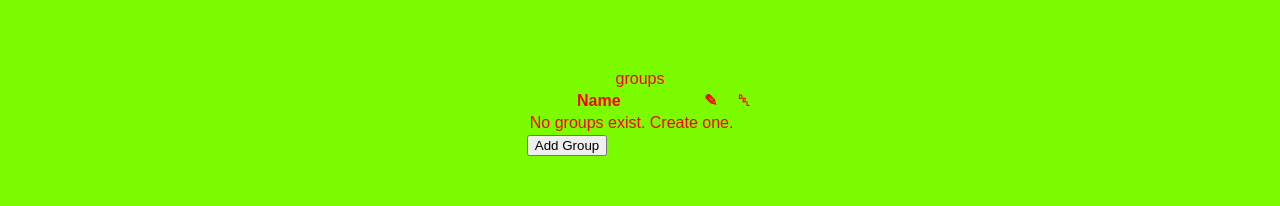
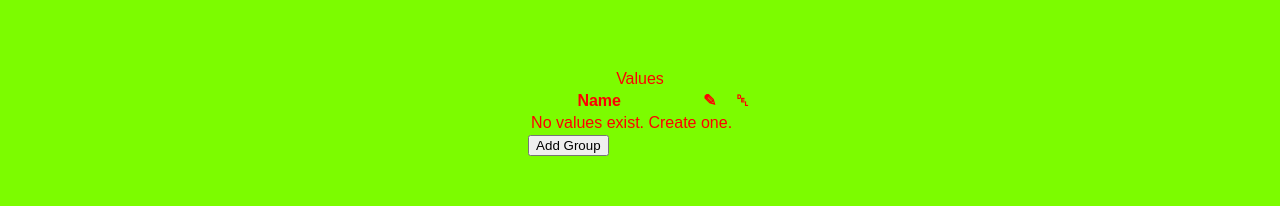
Before and after one commit to jacobpatterson1549/macro-measure, a React (Create React App) app: page / in a window 1280 px wide. Shown: the part 406-612 px from the top of the page. Built offline with nearby package versions, Linux system fonts and the light colour scheme.

Commit message:
moving groups table to NameTable component

```diff
--- a/src/Groups.js
+++ b/src/Groups.js
@@ -1,6 +1,6 @@
 import React from 'react';
 
-import MoveRowSpan from './MoveRowSpan';
+import NameTable from './NameTable';
 
 export default class Groups extends React.Component {
 
@@ -8,7 +8,7 @@ export default class Groups extends React.Component {
         super(props);
         this.state = {
             name: '',
-            action: ""
+            action: ''
         };
 
         this.setName = this.setName.bind(this);
@@ -57,40 +57,6 @@ export default class Groups extends React.Component {
         return (<input type="button" value="cancel" onClick={() => this.setState({ action: "add-button" })} />);
     }
 
-    getItems() {
-        const items = this.props.groups.map((group, index, groups) => (
-            <tr key={group.name}>
-                <td onClick={() => this.props.setCurrentGroup(group.name)}>{group.name}</td>
-                <td><MoveRowSpan valid={index > 0} onClick={() => this.props.moveGroupUp(group.name)} title="move up" value="▲" /></td>
-                <td><MoveRowSpan valid={index + 1 < groups.length} onClick={() => this.props.moveGroupDown(group.name)} title="move down" value="▼" /></td>
-                <td onClick={() => this.setState({ name: group.name, action: 'rename-form', oldName: group.name })}>Edit</td>
-                <td onClick={() => this.setState({ name: group.name, action: 'delete-form' })}>Delete</td>
-            </tr>
-        ));
-        if (items.length === 0) {
-            items.push(<tr key="no-groups"><td colSpan="4">No groups exist.  Create one.</td></tr>);
-        }
-        return items;
-    }
-
-    groupsTable() {
-        return (
-            <table>
-                <caption>groups</caption>
-                <thead>
-                    <tr>
-                        <th scope="col" title="name of group">Name</th>
-                        <th scope="col" title="Move Group Up"></th>
-                        <th scope="col" title="Move Group Down"></th>
-                        <th scope="col" title="Rename group">✎</th>
-                        <th scope="col" title="Delete group">␡</th>
-                    </tr>
-                </thead>
-                <tbody>{this.getItems()}</tbody>
-            </table>
-        );
-    }
-
     getAction() {
         switch (this.state.action) {
             case "add-form":
@@ -127,7 +93,14 @@ export default class Groups extends React.Component {
     render() {
         return (
             <div className="Groups">
-                {this.groupsTable()}
+                <NameTable
+                    values={this.props.groups}
+                    select={(group) => this.props.setCurrentGroup(group.name)}
+                    moveUp={(group) => this.props.moveGroupUp(group.name)}
+                    moveDown={(group) => this.props.moveGroupDown(group.name)}
+                    edit={(group) => this.setState({ name: group.name, action: 'rename-form', oldName: group.name })}
+                    delete={(group) => this.setState({ name: group.name, action: 'delete-form' })}
+                />
                 {this.getAction()}
             </div>
         );
--- /dev/null
+++ b/src/NameTable.js
@@ -0,0 +1,44 @@
+import React from 'react';
+
+import MoveRowSpan from './MoveRowSpan';
+
+export default function NameTable(props) {
+
+    // props:
+    // values[]: array of objects, each of which should have a 'name' attrtibute.  The names should be unique.
+    // select(value): function that is call when a value's name is clicked
+    // moveUp(value): function to decrease the index of the value
+    // moveDown(value): function to increase the index of the value
+    // edit(value): function to edit a value
+    // delete(value): function to delete a value
+
+    return (
+        <table>
+            <caption>Values</caption>
+            <thead>
+                <tr>
+                    <th scope="col" title="Name of Value">Name</th>
+                    <th scope="col" title="Move Value Up"></th>
+                    <th scope="col" title="Move Value Down"></th>
+                    <th scope="col" title="Rename Value">✎</th>
+                    <th scope="col" title="Delete Value">␡</th>
+                </tr>
+            </thead>
+            <tbody>
+                {
+                    props.values.length === 0
+                        ? <tr><td colSpan="4">No values exist.  Create one.</td></tr>
+                        : props.values.map((value, index, values) => (
+                            <tr key={value.name}>
+                                <td onClick={() => props.select(value)} title="select value">{value.name}</td>
+                                <td><MoveRowSpan valid={index > 0} onClick={() => props.moveUp(value)} title="move up" value="▲" /></td>
+                                <td><MoveRowSpan valid={index + 1 < values.length} onClick={() => props.moveDown(value)} title="move down" value="▼" /></td>
+                                <td onClick={() => props.edit(value)} title="edit value">Edit</td>
+                                <td onClick={() => props.delete(value)} title="delete value">Delete</td>
+                            </tr>
+                        ))
+                }
+            </tbody>
+        </table>
+    );
+}
```
